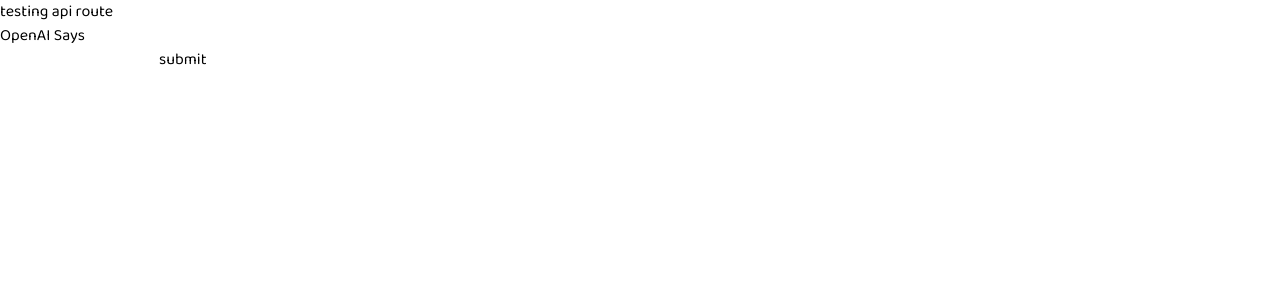
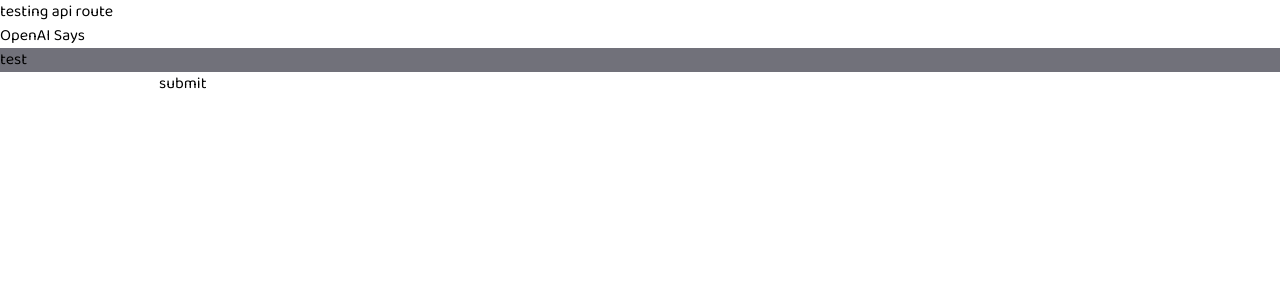
Before and after one commit to mannysanz715/GuidingGuardians, a Next.js app: page /testapi in a window 1280 px wide. Shown: the top 300 px of the page. Built offline with nearby package versions, Linux system fonts and the light colour scheme.

Commit message:
message history working

```diff
--- a/src/pages/api/openai_completion.ts
+++ b/src/pages/api/openai_completion.ts
@@ -40,7 +40,7 @@ const OpenAICompletion = async (req: NextApiRequest, res: NextApiResponse<Respon
 
     const { data, status, error } = await callExternalApi(config);
 
-    console.log("openapi_completions",{data:data, status:status, error:error})
+    // console.log("openapi_completions",{data:data, status:status, error:error})
 
     return res.status(status ? status : 500).json({data: data, status: status, error: error});
 }
--- a/src/pages/testapi.tsx
+++ b/src/pages/testapi.tsx
@@ -96,11 +96,15 @@ const Testapi = () => {
         <>
             testing api route
             <h1>OpenAI Says</h1>
-
-            {msgHistory && msgHistory.map((message, idx)=>{
-                <p key={idx}>{message.content}</p>
-            })}
-
+            <div className="bg-zinc-500 h-100 flex justify center">
+                <h1>test</h1>
+                <ul>
+                    {msgHistory && msgHistory.map((message, idx)=>{
+                    //    {console.log("in map:", message.content)}
+                       return <li key={idx}>{message.content}</li>
+                    })}
+                </ul>
+            </div>
             <input type="text" onChange={(e)=>{handleChange(e)}}></input>
             <button type="submit" onClick={(e)=>{handleSubmit(e)}}>submit</button>
         </>
```
